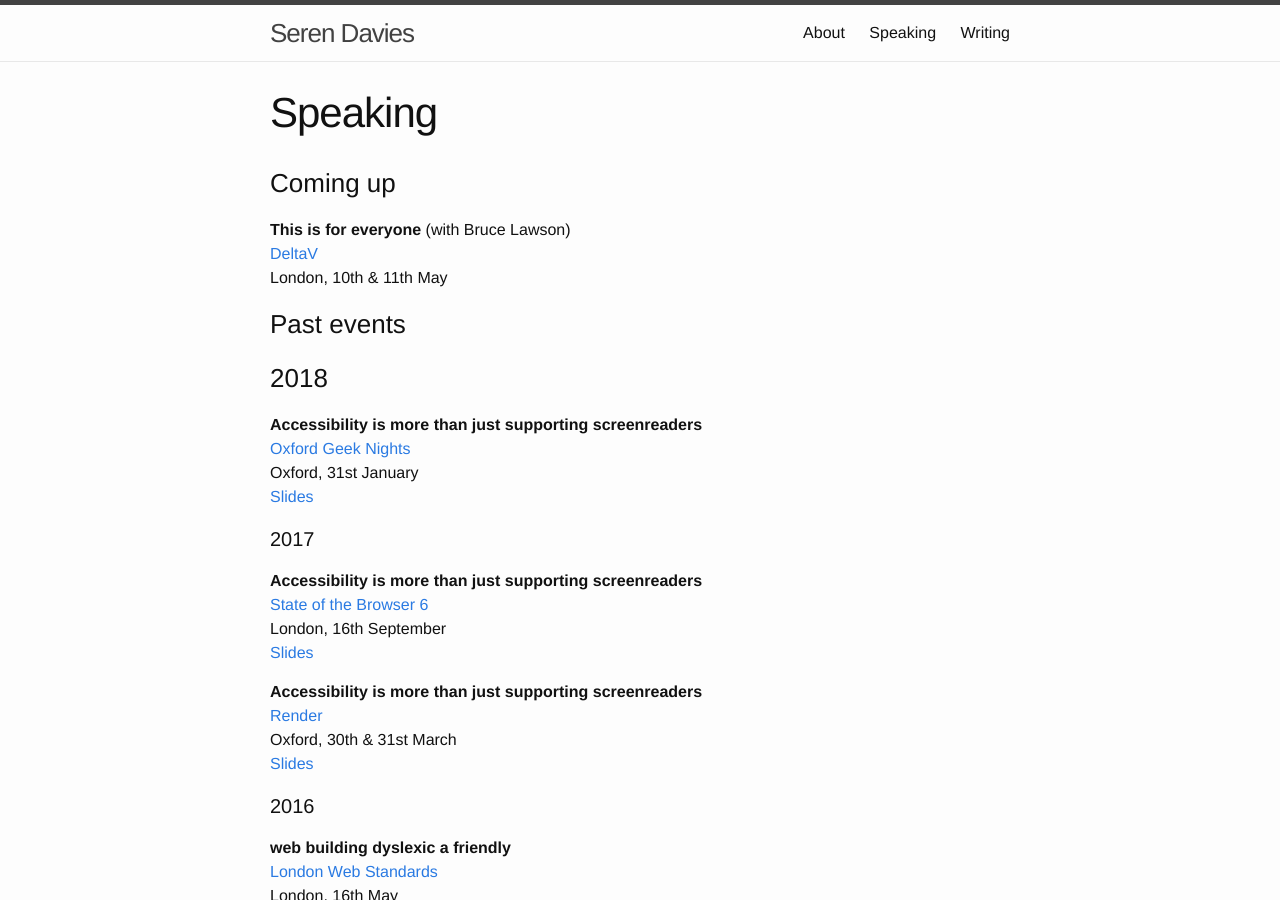
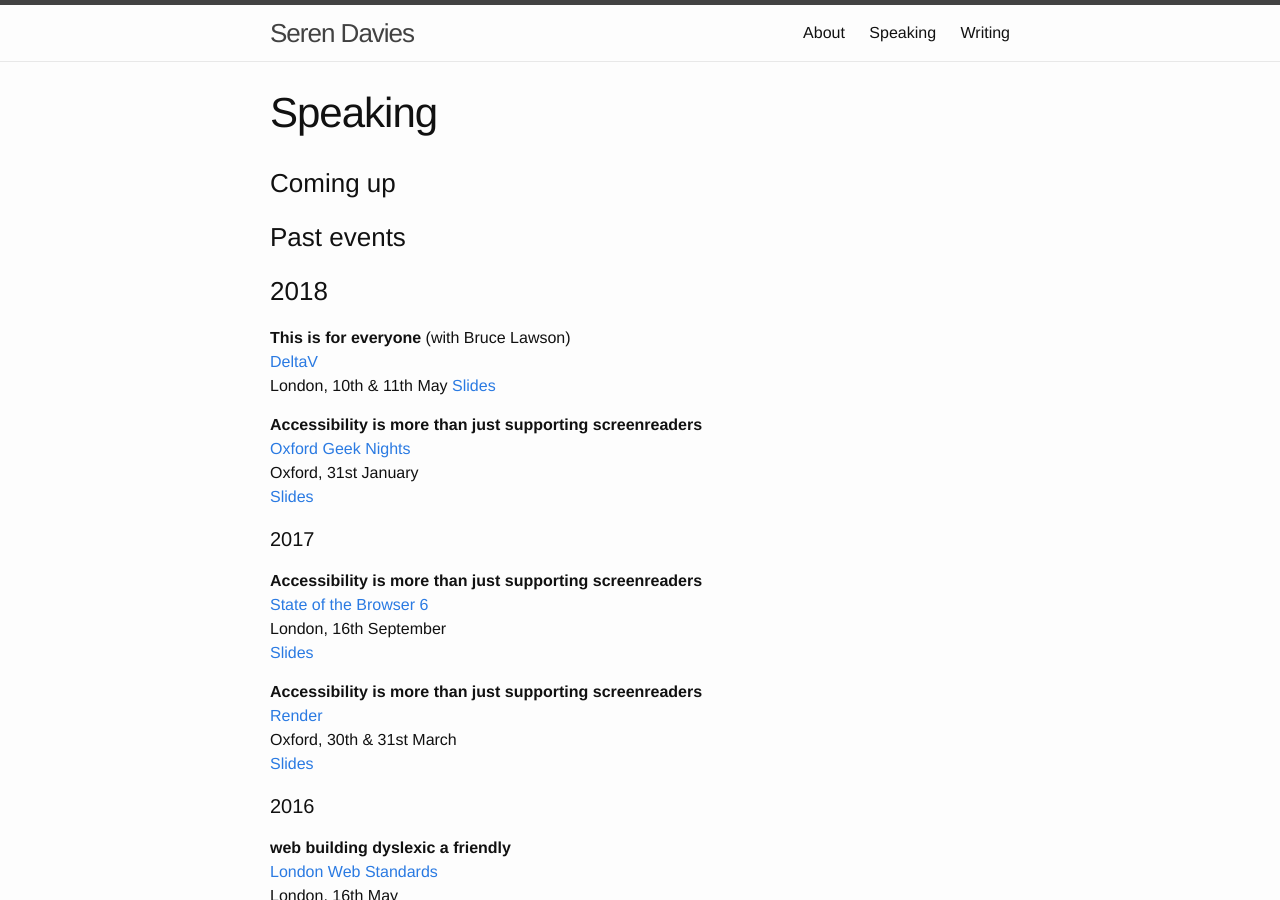
Before and after one commit to ninjanails/ninjanails.github.io, a Jekyll site: the page built from speaking.md, in a window 1280 px wide and 900 px high. Built offline with Jekyll 4.4.1, drawn with Linux system fonts in a browser that asks for light colours.

Commit message:
Update speaking.md

```diff
--- a/speaking.md
+++ b/speaking.md
@@ -6,13 +6,14 @@ permalink: /speaking/
 
 ### Coming up
 
+### Past events
+
+### 2018
+
 **This is for everyone** (with Bruce Lawson) <br>
 [DeltaV](https://2018.deltavconf.com/) <br>
 London, 10th & 11th May
-
-### Past events
-
-### 2018
+[Slides](https://speakerdeck.com/brucel/this-is-for-everyone)
 
 **Accessibility is more than just supporting screenreaders** <br>
 [Oxford Geek Nights](http://oxford.geeknights.net/) <br>
```
